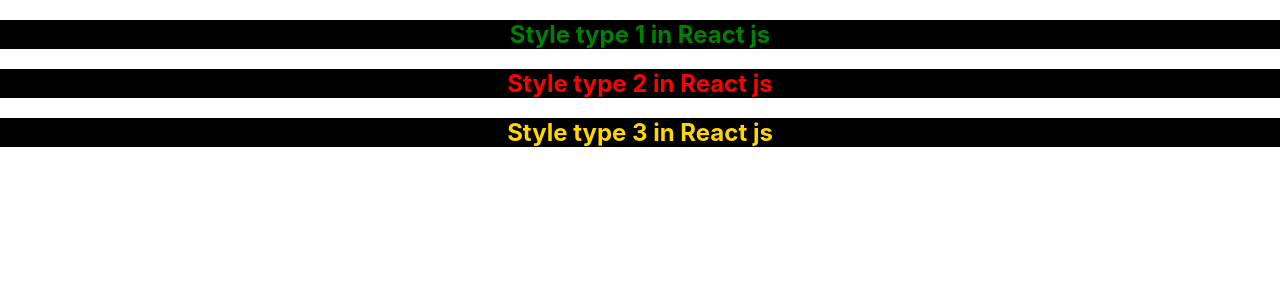
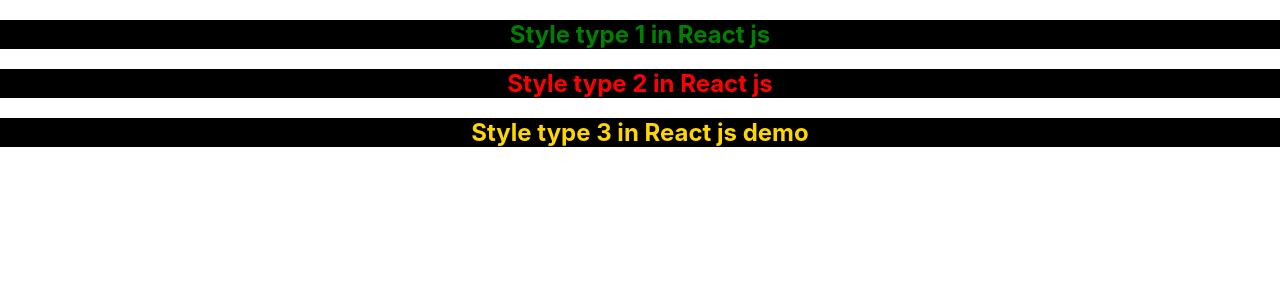
Before and after one commit to vijay4211/parent_to_child, a React (Create React App) app: page / in a window 1280 px wide. Shown: the top 300 px of the page. Built offline with nearby package versions, Linux system fonts and the light colour scheme.

Commit message:
demo added

```diff
--- a/src/App.js
+++ b/src/App.js
@@ -7,7 +7,7 @@
     <div className="App">
       <h2 className="primary">Style type 1 in React js</h2>
       <h2 style={{color:"red", backgroundColor:"black"}}>Style type 2 in React js</h2>
-      <h2 className={style.sucess}>Style type 3 in React js</h2>
+      <h2 className={style.sucess}>Style type 3 in React js demo</h2>
     </div>
   )
 }
```
